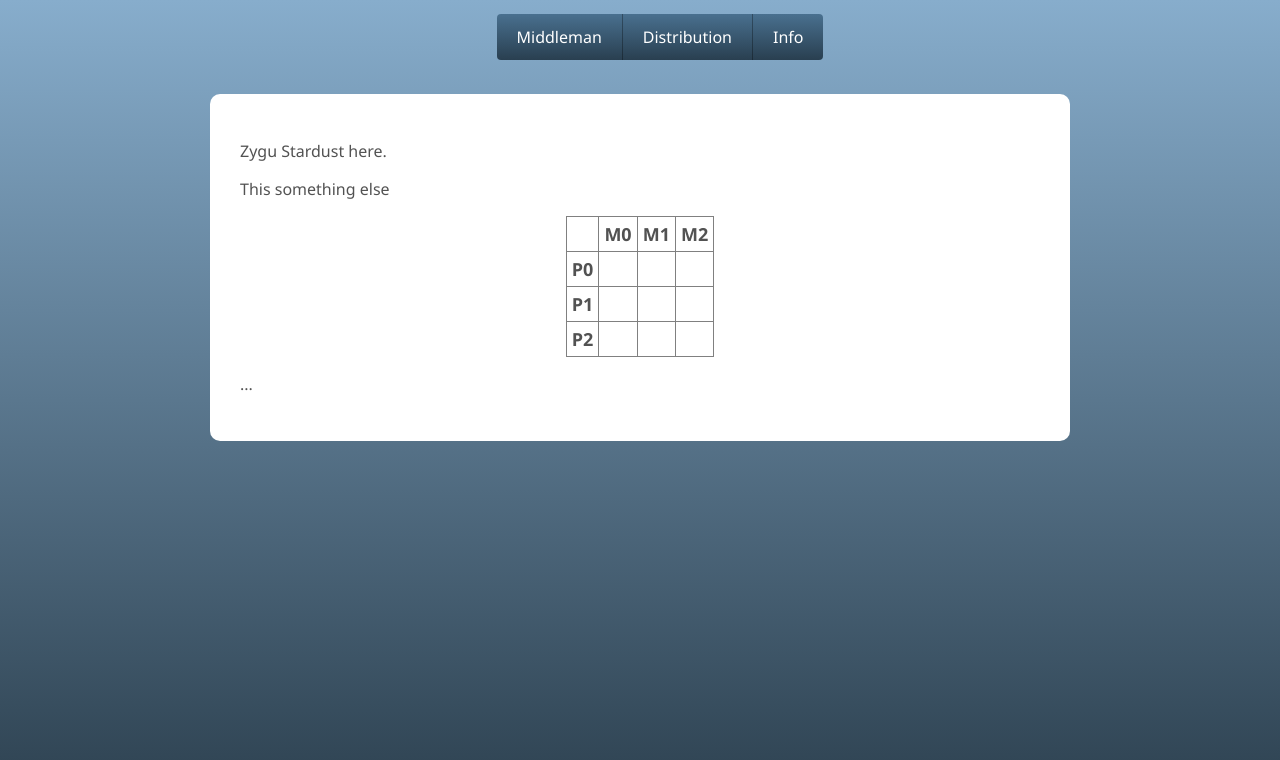
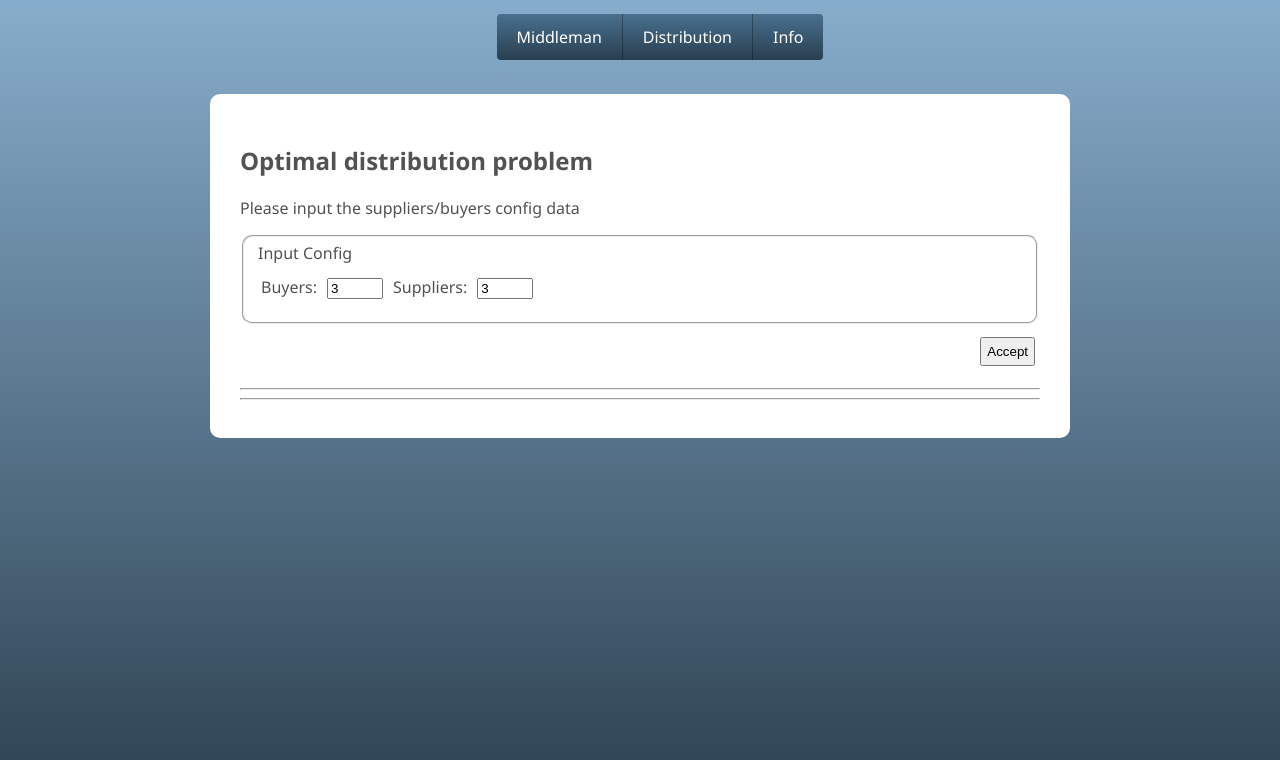
Before and after one commit to shoomilas/logistics-and-distribution, a React (Create React App) app in the folder client/: page /MiddlemanSolver in a window 1280 px wide. Shown: the top 760 px of the page. Built offline with nearby package versions, Linux system fonts and the light colour scheme; the HTML template or start-up script is replaced by a standard one.

Commit message:
Middleman initial code

```diff
--- /dev/null
+++ b/client/src/algo/Middleman.js
@@ -0,0 +1,50 @@
+import _ from "lodash";
+// const _ = require("lodash")
+
+export const initializeData = (nRows, nCols) => {
+// const initializeData = (nRows, nCols) => {
+    console.log("initializeData()");
+    let nDemandSum = 0;
+    let nSupplySum = 0;
+    let i, j, k, l;
+    let nStop = 0;
+
+    let aTab = [
+        [{}, {}, {}, {}, {}, {}],
+        [{}, {}, {}, {}, {}, {}],
+        [{}, {}, {}, {}, {}, {}],
+        [{}, {}, {}, {}, {}, {}],
+        [{}, {}, {}, {}, {}, {}],
+        [{}, {}, {}, {}, {}, {}]
+    ];
+
+    _.range(1,nCols).map((col) => aTab[0][col] = { demand: 0, profit: 0 }) // TODO: Buyers info input handling
+    _.range(1,nRows).map((row) => aTab[row][0] = { supply: 0, profit: 0 }) // TODO: Suppliers info input handling
+    aTab[4][0] = { supply: 0, demand: 0 }  // TODO: make this dynamic
+    _.range(1,nRows).map((row) => aTab[row][nCols+1] = {alpha: null})
+    _.range(1,nCols).map((col) => aTab[nRows+1][col] = {beta: null})
+    // Alphas/Betas initialize
+    _.range(1,nRows).map((row) => nSupplySum += aTab[row][0].supply)
+    _.range(1,nCols).map((col) => nDemandSum += aTab[0][col].demand)
+    if (nDemandSum != nSupplySum) {
+        aTab[nRows][0] = { supply: nDemandSum, profit: 0}
+        aTab[0][nCols] = { demand: nSupplySum, profit: 0}
+    }
+    _.range(1,nRows).map((row) => _.range(1,nCols).map( (col) => {
+        // TODO: handle single cost input
+        aTab[row][col].profit = aTab[0][col].profit - aTab[row][col].expense - aTab[row][0].profit;
+        aTab[row][col].used = 0;
+        // TODO: (OUTPUT DATA) Handle single profits
+    }))
+    console.log(aTab);
+    return aTab;
+}
+
+const wyznaczenieInicijalnychWartosciWolumentow = (arr) => {
+
+}
+
+let nRows = 4;
+let nCols = 4;
+let nProfitAtTheEnd, nExpense;
+let arr = initializeData(nRows, nCols)
--- a/client/src/components/DistributionSolver.js
+++ b/client/src/components/DistributionSolver.js
@@ -15,10 +15,10 @@ const DistributionSolver = () => {
     setSolverTable(returnedElem);
   };
 
-  const prepDebugTable = (event) => {
-    event.preventDefault();
-    setSolverTable(<div>{rowsInputRef.current.value} x {colsInputRef.current.value}</div>);
-  };
+  // const prepDebugTable = (event) => {
+  //   event.preventDefault();
+  //   setSolverTable(<div>{rowsInputRef.current.value} x {colsInputRef.current.value}</div>);
+  // };
 
   return (
     <div className={styles["distributionsolver"]}>
--- a/client/src/components/DynamicDistributionTable.js
+++ b/client/src/components/DynamicDistributionTable.js
@@ -1,6 +1,6 @@
-import React, { useState, useRef } from "react";
+import React, { useState } from "react";
 import styles from "./DynamicTable.module.css";
-import _, { thru } from "lodash";
+import _ from "lodash";
 
 const DynamicTable = (props) => {
   const rows = props.rows;
@@ -69,9 +69,9 @@ const DynamicTable = (props) => {
     console.log(`[UPDATE] pieces_max[${col}] = ${val}`);
   }
 
-  const loadData = (e) => {
-    setMsg(`Data loaded: ${data}`);
-  };
+  // const loadData = (e) => {
+  //   setMsg(`Data loaded: ${data}`);
+  // };
 
   const sendComputationDataToServer = async () => {
     setMsg("Data sent to the server. Processing...")
--- a/client/src/components/DynamicTable.js
+++ b/client/src/components/DynamicTable.js
@@ -1,12 +1,14 @@
-import React, { useState, useRef } from "react";
+import React, { useState} from "react";
 import styles from "./DynamicTable.module.css";
 import _ from "lodash";
 
 const DynamicTable = (props) => {
+  const rowsLabel = props.rowsLabel
+  const colsLabel = props.colsLabel
   const rows = props.rows;
   const cols = props.cols;
   const [msg, setMsg] = useState("...");
-  const [data, setData] = useState([rows][cols]);
+  // const [data, setData] = useState([rows][cols]);
 
   const handleEdit = (e,row,col) => {
     let html = parseInt(e.currentTarget.textContent)
@@ -14,9 +16,9 @@ const DynamicTable = (props) => {
     console.log(`html: ${html}, ${row} x ${col}`);
   }
 
-  const loadData = (e) => {
-    setMsg(`Data loaded: ${data}`);
-  };
+  // const loadData = (e) => {
+  //   setMsg(`Data loaded: ${data}`);
+  // };
 
   return (
     <div className={styles["dynamic-table-div"]}>
@@ -24,12 +26,12 @@ const DynamicTable = (props) => {
         <table className={styles["dynamic-table"]}>
           <th scope="col"></th>
           {_.range(cols).map((col) => (
-            <th scope="col">M{col}</th>
+            <th scope="col">{rowsLabel}{col}</th>
           ))}
           <tbody>
           {_.range(rows).map((row) => (
             <tr>
-              <td><span className={styles['row-header']}>P{row}</span></td>
+              <td><span className={styles['row-header']}>{props.colsLabel}{row}</span></td>
               {_.range(cols).map((col) => (
                 <td contentEditable
                   onInput={(e) => handleEdit(e, row,col) }
--- a/client/src/components/MainContent.js
+++ b/client/src/components/MainContent.js
@@ -23,6 +23,4 @@ export const MainContent = () => {
       </div>
     </Switch>
   );
-
-  ;
 };
--- a/client/src/components/MiddlemanSolver.js
+++ b/client/src/components/MiddlemanSolver.js
@@ -1,12 +1,53 @@
-import React from 'react'
+import React, { useRef, useState } from "react";
 import DynamicTable from './DynamicTable'
+import {initializeData} from './../algo/Middleman'
+import styles from "./DistributionSolver.module.css";
+import _ from "lodash";
+
 const MiddlemanSolver = () => {
+    const rowsInputRef = useRef();
+    const colsInputRef = useRef();
+    const [solverInput, setSolverInput] = useState(<div></div>);
+    let nRows = 4;
+    let nCols = 4;
+    let nProfitAtTheEnd, nExpense;
+    let inData = initializeData(nRows,nCols)
+
+    const prepInputForms = (event) => {
+        event.preventDefault();
+        const BuyersInput = () => (<>I</>)
+
+        const returnedElem = () =>(
+            <>
+                <BuyersInput/>
+                <h1>Single cost input</h1>
+                <DynamicTable rows={rowsInputRef.current.value} cols={colsInputRef.current.value} rowsLabel="O" colsLabel="D"/>
+            </>
+        );
+        setSolverInput(returnedElem);
+      };
+
+    console.log(inData);
+
     return (
-        <div>
-            <p>Zygu Stardust here.</p>
-            <p>This something else</p>
-
-            <DynamicTable rows="3" cols="3"/>
+        <div className={styles["distributionsolver"]}>
+        <h1>Optimal distribution problem</h1>
+        <p>Please input the suppliers/buyers config data</p>
+        <fieldset>
+            <form>
+            <legend>Input Config</legend>
+            <label>Buyers:</label>
+            <input ref={rowsInputRef} type="number" name="rows" defaultValue="3" min="1" max ="40"/>
+            <label>Suppliers:</label>
+            <input ref={colsInputRef} type="number" name="cols" defaultValue="3" min="1" max="16"/>
+            </form>
+        </fieldset>
+        <div className={styles.buttons}>
+            <button onClick={prepInputForms}>Accept</button>
+        </div>
+        <hr />
+        {solverInput}
+        <hr/>
         </div>
     )
 }
```
Also changed, not shown: 1 other file (tests, documents, lock files or other folders).
